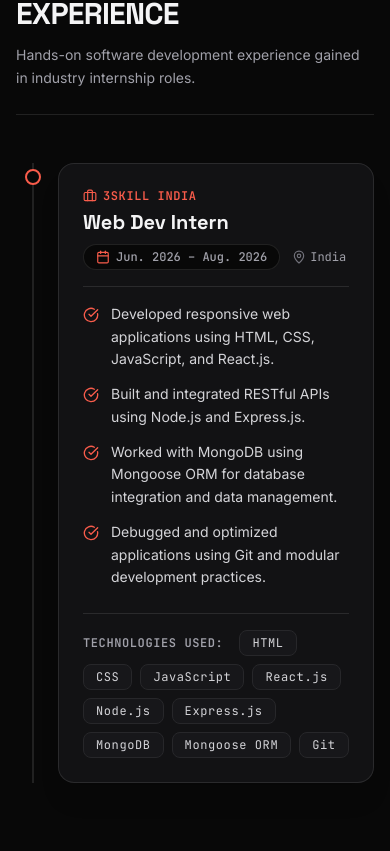
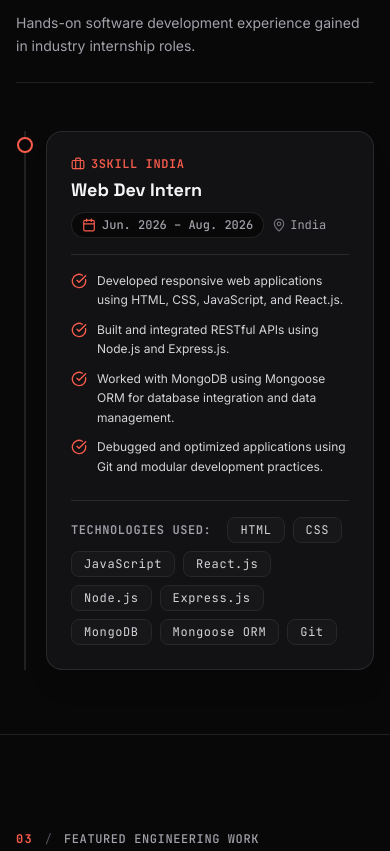
Before and after one commit to ujjwaltyagivashishtha/Portfolio, a React (Vite) app: page / in a window 390 px wide. Shown: the part 3873-4724 px from the top of the page. Built offline with nearby package versions, Linux system fonts and the light colour scheme; the HTML template or start-up script is replaced by a standard one.

Commit message:
style(experience): support light/dark mode and responsive timeline alignment

```diff
--- a/src/sections/Experience.jsx
+++ b/src/sections/Experience.jsx
@@ -7,7 +7,7 @@ import { Briefcase, Calendar, MapPin, CheckCircle } from 'lucide-react';
 
 export const Experience = () => {
   return (
-    <section id="experience" className="py-24 relative bg-slate-50 dark:bg-[#080808] border-b border-slate-200 dark:border-white/10 transition-colors duration-300">
+    <section id="experience" className="py-16 sm:py-24 relative bg-slate-50 dark:bg-[#080808] border-b border-slate-200 dark:border-white/10 transition-colors duration-300">
       <div className="max-w-7xl mx-auto px-4 sm:px-6 lg:px-8">
 
         <SectionHeading
@@ -17,9 +17,9 @@ export const Experience = () => {
           subtitle="Hands-on software development experience gained in industry internship roles."
         />
 
-        <div className="relative border-l-2 border-slate-300 dark:border-white/10 ml-4 md:ml-6 space-y-8">
+        <div className="relative border-l-2 border-slate-300 dark:border-white/10 ml-2 sm:ml-6 space-y-6 sm:space-y-8">
           {experienceData.map((exp, index) => (
-            <div key={index} className="relative pl-6 md:pl-10 group">
+            <div key={index} className="relative pl-5 sm:pl-10 group">
 
               {/* Timeline Indicator Dot */}
               <div className="absolute -left-[9px] top-1.5 w-4 h-4 rounded-full bg-slate-50 dark:bg-[#080808] border-2 border-[#F95C4B] group-hover:bg-[#F95C4B] group-hover:scale-125 transition-all"></div>
@@ -33,12 +33,12 @@ export const Experience = () => {
                       <Briefcase className="w-3.5 h-3.5 text-[#F95C4B]" />
                       {exp.company}
                     </span>
-                    <h3 className="text-xl font-bold text-slate-900 dark:text-zinc-100 font-display mt-1">
+                    <h3 className="text-lg sm:text-xl font-bold text-slate-900 dark:text-zinc-100 font-display mt-1">
                       {exp.role}
                     </h3>
                   </div>
-                  <div className="flex flex-wrap items-center gap-3 text-xs font-mono text-slate-600 dark:text-zinc-400">
-                    <span className="inline-flex items-center gap-1.5 px-3 py-1 rounded-full bg-slate-100 dark:bg-[#080808] border border-slate-200 dark:border-white/10 font-medium">
+                  <div className="flex flex-wrap items-center gap-2 sm:gap-3 text-xs font-mono text-slate-600 dark:text-zinc-400">
+                    <span className="inline-flex items-center gap-1.5 px-2.5 sm:px-3 py-1 rounded-full bg-slate-100 dark:bg-[#080808] border border-slate-200 dark:border-white/10 font-medium">
                       <Calendar className="w-3.5 h-3.5 text-[#F95C4B]" />
                       {exp.period}
                     </span>
@@ -50,10 +50,10 @@ export const Experience = () => {
                 </div>
 
                 {/* Bullet Points */}
-                <div className="space-y-3 mb-6">
+                <div className="space-y-2.5 sm:space-y-3 mb-6">
                   {exp.bulletPoints.map((point, idx) => (
-                    <div key={idx} className="flex items-start gap-3 text-slate-700 dark:text-zinc-300 text-sm leading-relaxed font-sans">
-                      <CheckCircle className="w-4 h-4 text-[#F95C4B] shrink-0 mt-1" />
+                    <div key={idx} className="flex items-start gap-2.5 sm:gap-3 text-slate-700 dark:text-zinc-300 text-xs sm:text-sm leading-relaxed font-sans">
+                      <CheckCircle className="w-4 h-4 text-[#F95C4B] shrink-0 mt-0.5" />
                       <span>{point}</span>
                     </div>
                   ))}
```
